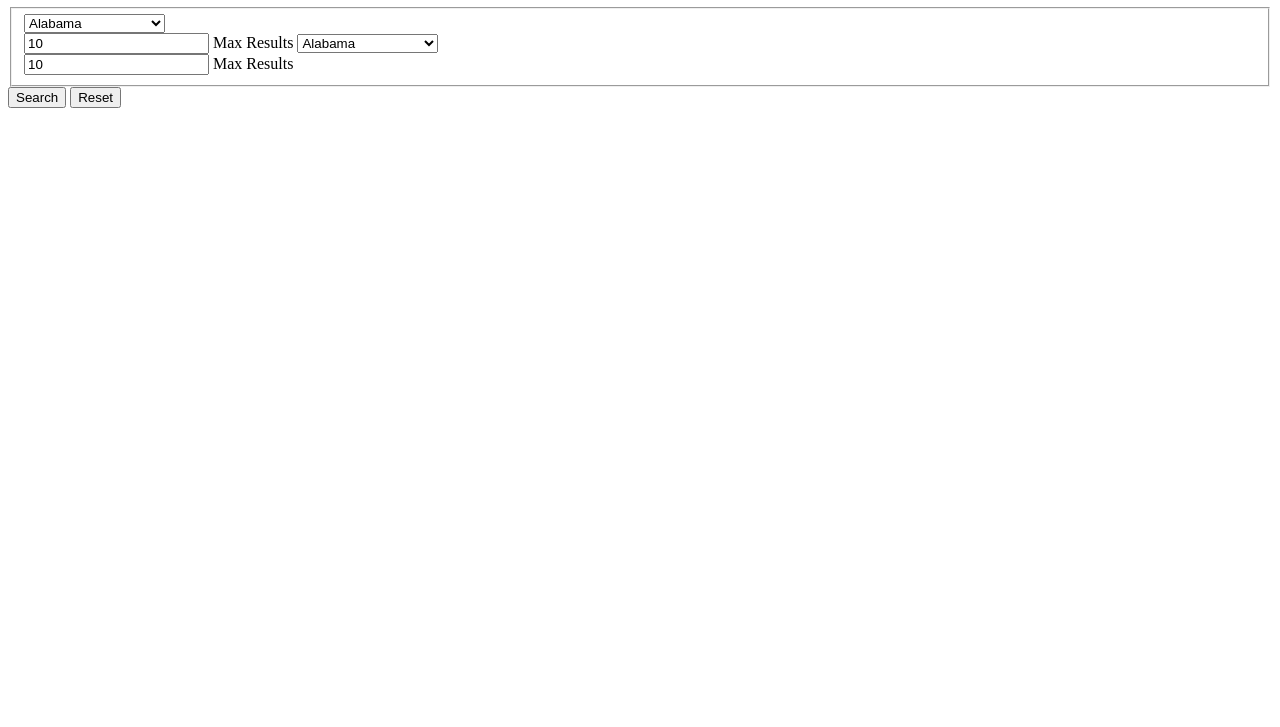
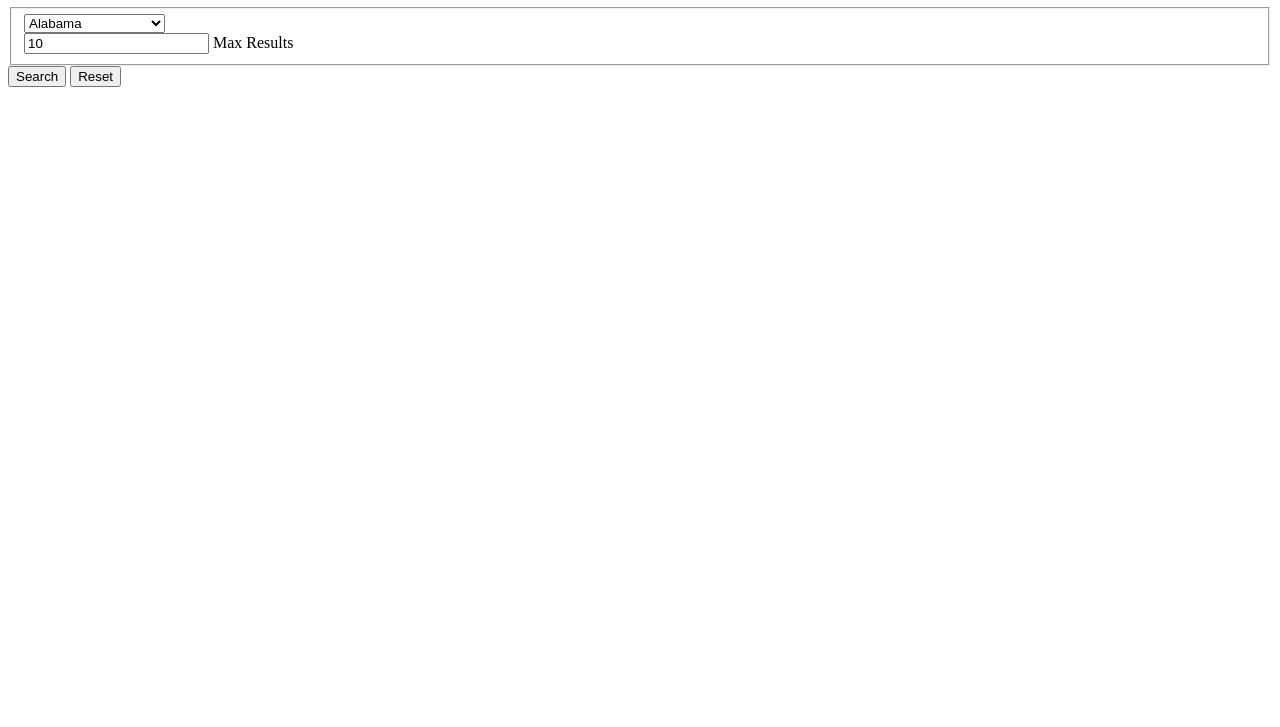
Before and after one commit to thinkful-ei-macaw/National-Park-API-BLJM, a plain HTML site: page index.html in a window 1280 px wide. Shown: the part 73-800 px from the top of the page. Drawn offline with nearby package versions, Linux system fonts and the light colour scheme.

Commit message:
Changed it so that it's just one drop down of multiple states

```diff
--- a/index.html
+++ b/index.html
@@ -68,67 +68,12 @@
       </br>
     <input type="number" name="max-results" id="np-max-results-0" value="10">
     <label for="max-results">Max Results</label>
-    <select name="state" id="search-state-1">
-	      <option value="AL">Alabama</option>
-        <option value="AK">Alaska</option>
-        <option value="AZ">Arizona</option>
-        <option value="AR">Arkansas</option>
-        <option value="CA">California</option>
-        <option value="CO">Colorado</option>
-        <option value="CT">Connecticut</option>
-        <option value="DE">Delaware</option>
-        <option value="DC">District Of Columbia</option>
-        <option value="FL">Florida</option>
-        <option value="GA">Georgia</option>
-        <option value="HI">Hawaii</option>
-        <option value="ID">Idaho</option>
-        <option value="IL">Illinois</option>
-        <option value="IN">Indiana</option>
-        <option value="IA">Iowa</option>
-        <option value="KS">Kansas</option>
-        <option value="KY">Kentucky</option>
-        <option value="LA">Louisiana</option>
-        <option value="ME">Maine</option>
-        <option value="MD">Maryland</option>
-        <option value="MA">Massachusetts</option>
-        <option value="MI">Michigan</option>
-        <option value="MN">Minnesota</option>
-        <option value="MS">Mississippi</option>
-        <option value="MO">Missouri</option>
-        <option value="MT">Montana</option>
-        <option value="NE">Nebraska</option>
-        <option value="NV">Nevada</option>
-        <option value="NH">New Hampshire</option>
-        <option value="NJ">New Jersey</option>
-        <option value="NM">New Mexico</option>
-        <option value="NY">New York</option>
-        <option value="NC">North Carolina</option>
-        <option value="ND">North Dakota</option>
-        <option value="OH">Ohio</option>
-        <option value="OK">Oklahoma</option>
-        <option value="OR">Oregon</option>
-        <option value="PA">Pennsylvania</option>
-        <option value="RI">Rhode Island</option>
-        <option value="SC">South Carolina</option>
-        <option value="SD">South Dakota</option>
-        <option value="TN">Tennessee</option>
-        <option value="TX">Texas</option>
-        <option value="UT">Utah</option>
-        <option value="VT">Vermont</option>
-        <option value="VA">Virginia</option>
-        <option value="WA">Washington</option>
-        <option value="WV">West Virginia</option>
-        <option value="WI">Wisconsin</option>
-        <option value="WY">Wyoming</option>
-      </select>
-      </br>
-    <input type="number" name="max-results" id="np-max-results-1" value="10">
-    <label for="max-results">Max Results</label>
+
 
 
     </fieldset>
     <input type="submit" value="Search" id="search">
-    <input type="reset">
+    <input type="reset" id="reset">
   </form>
 
   <div class="results">
```
